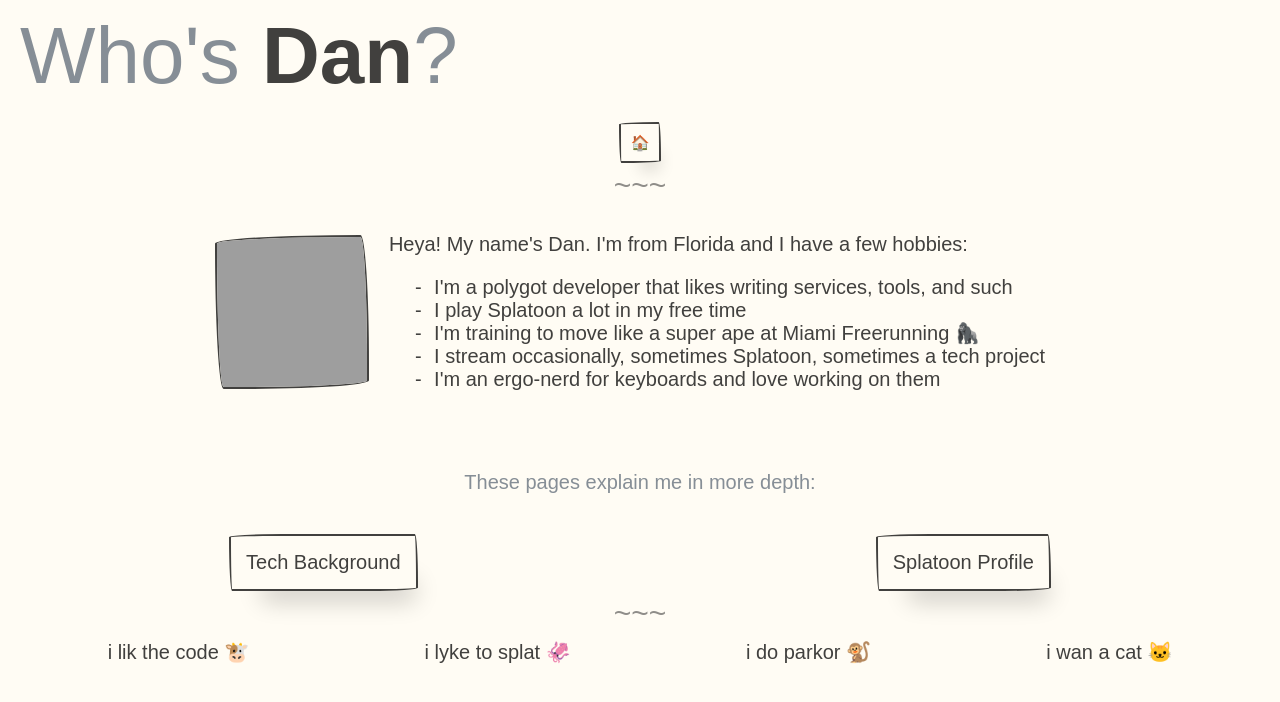
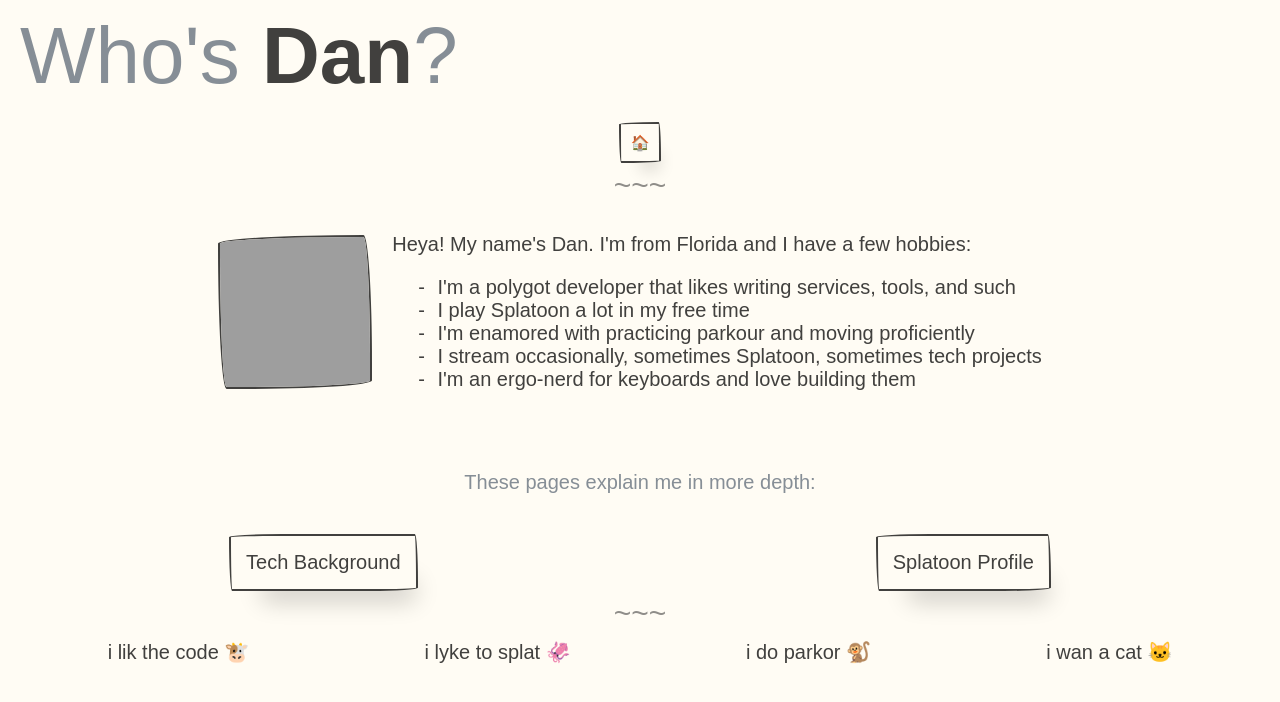
Before and after one commit to loksonarius/loksonarius.github.io, a Jekyll site: the page built from about.html, in a window 1280 px wide. Shown: the top 702 px of the page. Built offline with Jekyll 4.4.1, drawn with Linux system fonts in a browser that asks for light colours; emoji names are drawn with the system emoji font; some web fonts are replaced; grey boxes are pictures that could not be loaded.

Commit message:
Fix wording on about page list

```diff
--- a/about.html
+++ b/about.html
@@ -21,13 +21,13 @@ display_title: Who's Dan?
           I play Splatoon a lot in my free time
         </li>
         <li>
-          I'm training to move like a super ape at Miami Freerunning :gorilla:
+          I'm enamored with practicing parkour and moving proficiently
         </li>
         <li>
-          I stream occasionally, sometimes Splatoon, sometimes a tech project
+          I stream occasionally, sometimes Splatoon, sometimes tech projects
         </li>
         <li>
-          I'm an ergo-nerd for keyboards and love working on them
+          I'm an ergo-nerd for keyboards and love building them
         </li>
       </ul>
     </p>
```
